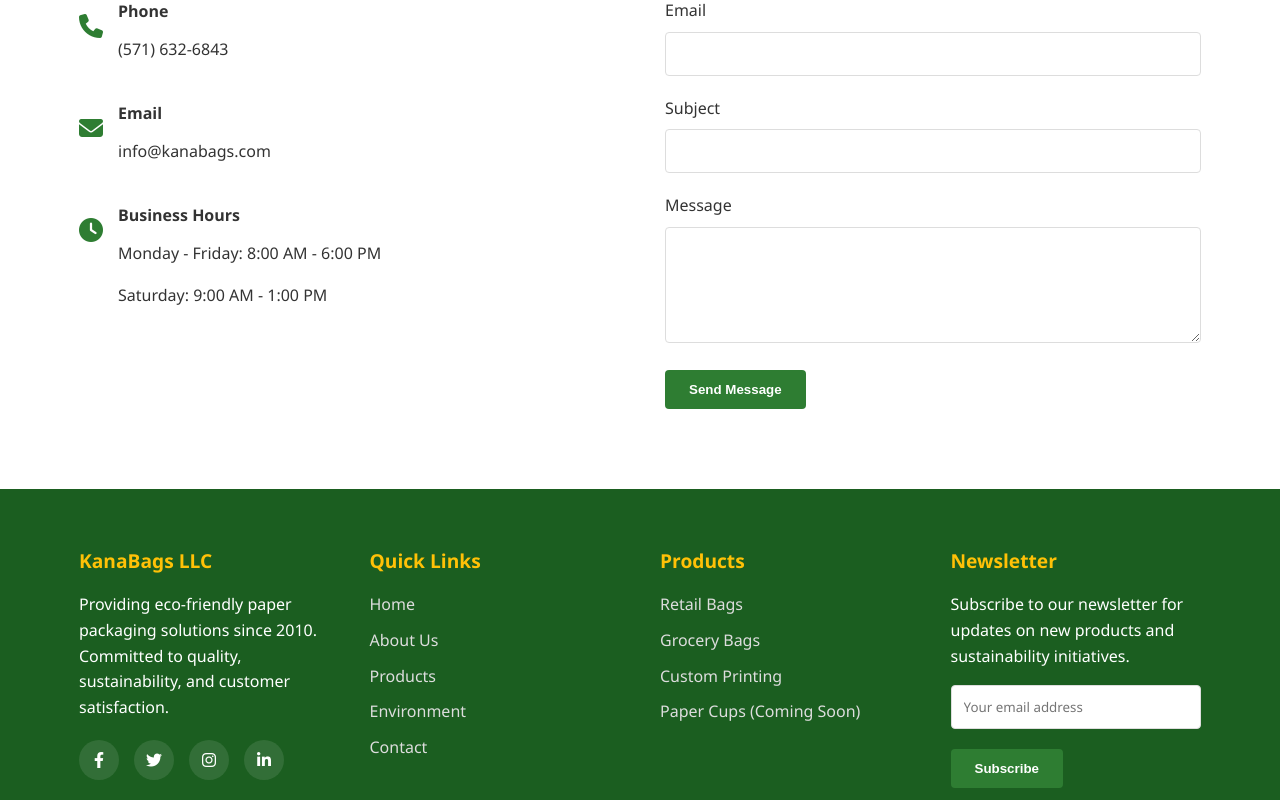
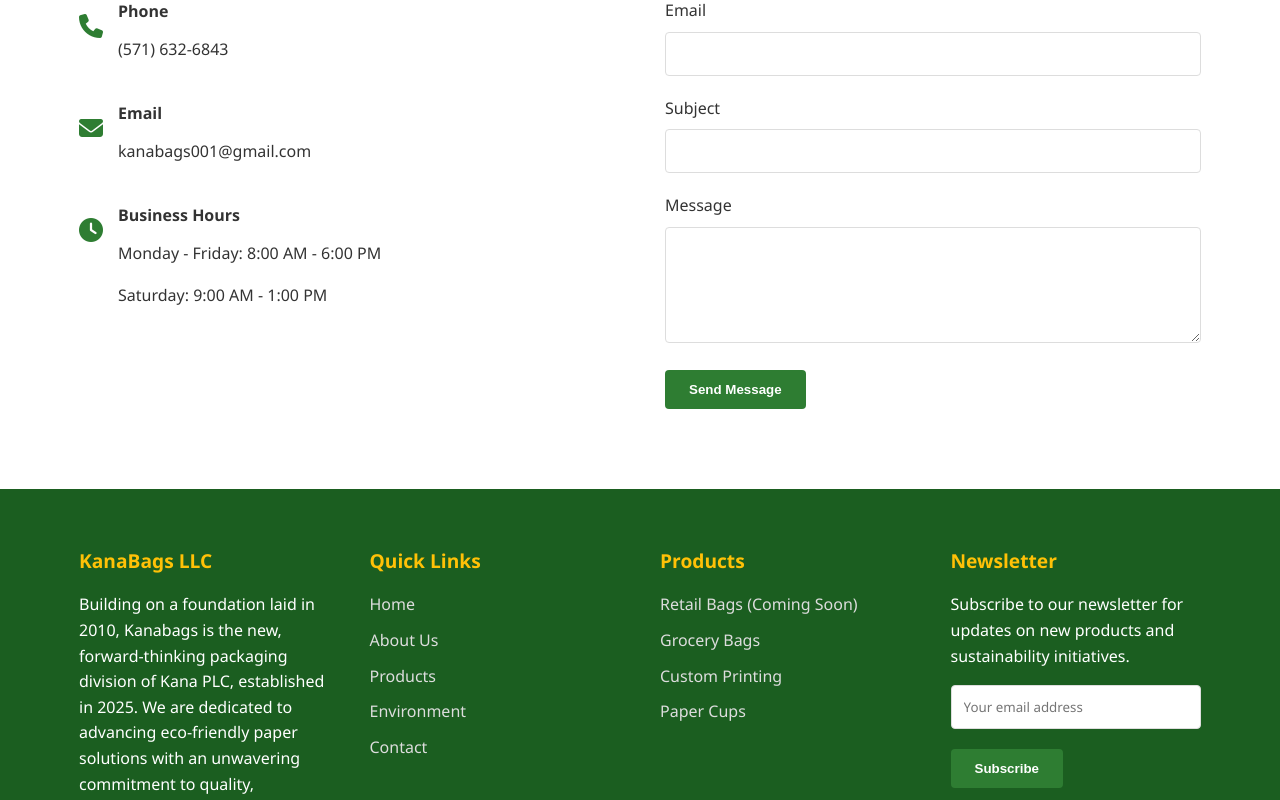
Before and after one commit to chu01/kana-bags-website, a Next.js app: page / in a window 1280 px wide. Shown: the part 3720-4520 px from the top of the page. Built offline with nearby package versions, Linux system fonts and the light colour scheme.

Commit message:
update kanabags content.

```diff
--- a/src/components/Contact.js
+++ b/src/components/Contact.js
@@ -44,7 +44,7 @@
               </div>
               <div>
                 <h4>Email</h4>
-                <p>info@kanabags.com</p>
+                <p>kanabags001@gmail.com</p>
               </div>
             </div>
             <div className="contact-info-item">
--- a/src/components/Footer.js
+++ b/src/components/Footer.js
@@ -13,7 +13,7 @@
         <div className="footer-content">
           <div className="footer-column">
             <h3>KanaBags LLC</h3>
-            <p>Providing eco-friendly paper packaging solutions since 2010. Committed to quality, sustainability, and customer satisfaction.</p>
+            <p>Building on a foundation laid in 2010, Kanabags is the new, forward-thinking packaging division of Kana PLC, established in 2025. We are dedicated to advancing eco-friendly paper solutions with an unwavering commitment to quality, sustainability, and customer satisfaction.</p>
             <div className="social-links">
               <a href="#"><i className="fab fa-facebook-f"></i></a>
               <a href="#"><i className="fab fa-twitter"></i></a>
@@ -34,10 +34,10 @@
           <div className="footer-column">
             <h3>Products</h3>
             <ul className="footer-links">
-              <li><a href="#">Retail Bags</a></li>
-              <li><a href="#">Grocery Bags</a></li>
-              <li><a href="#">Custom Printing</a></li>
-              <li><a href="#">Paper Cups (Coming Soon)</a></li>
+              <li><a href="#products">Retail Bags (Coming Soon)</a></li>
+              <li><a href="#products">Grocery Bags</a></li>
+              <li><a href="#products">Custom Printing</a></li>
+              <li><a href="#products">Paper Cups </a></li>
             </ul>
           </div>
           <div className="footer-column">
```
